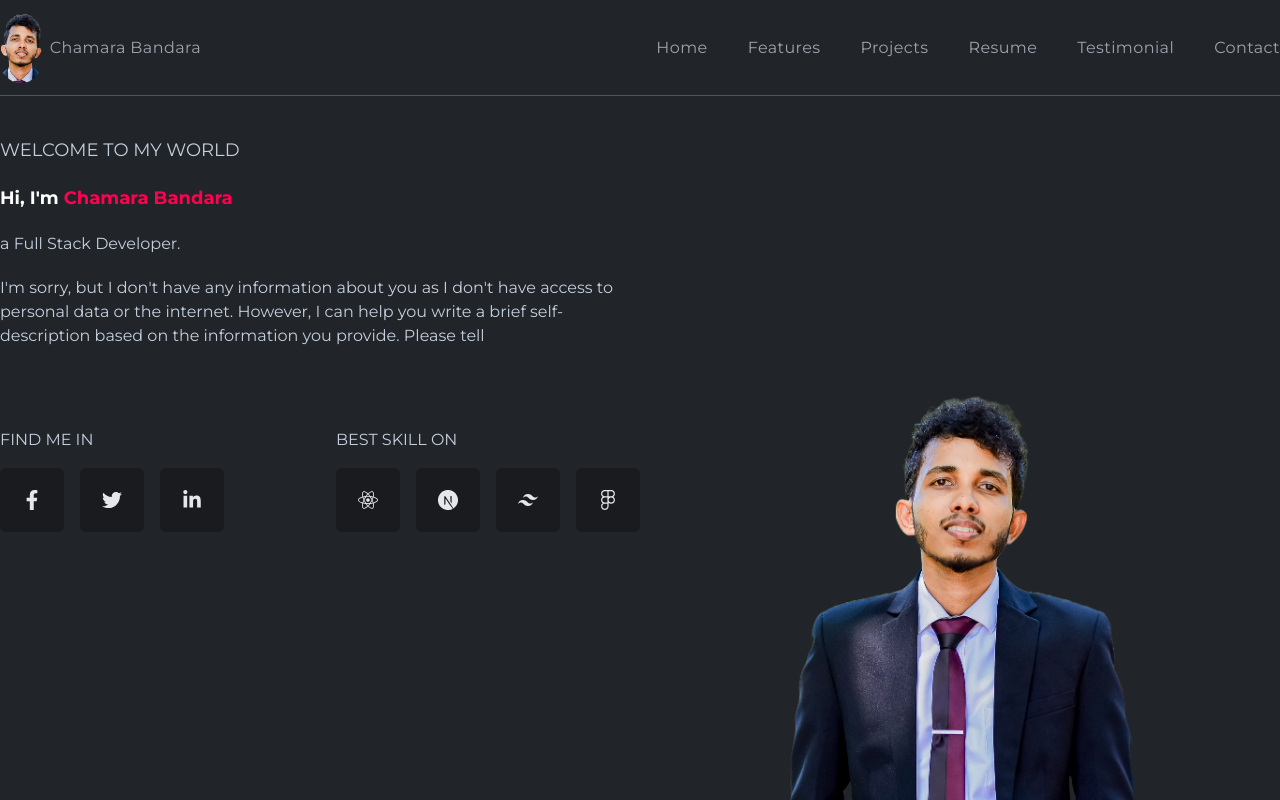
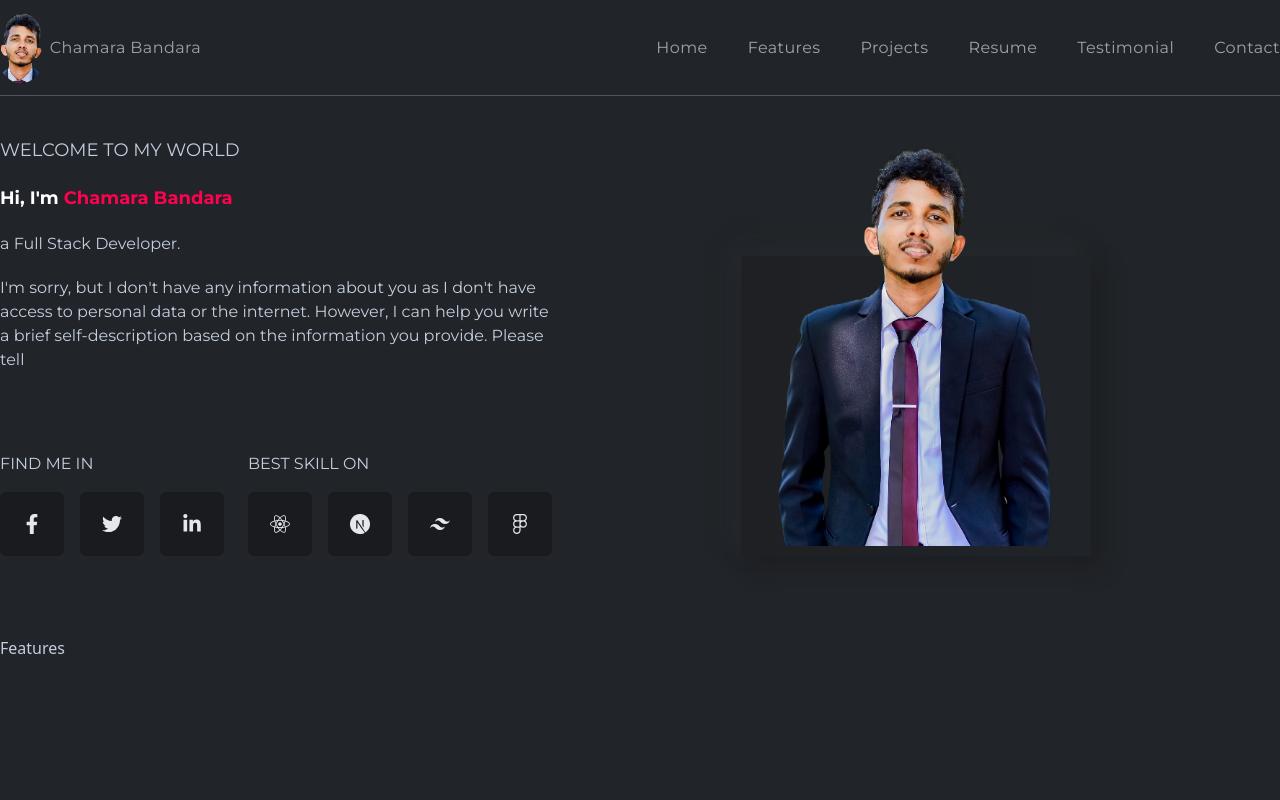
Before and after one commit to chamarabandarawd/Personal-web, a React (Create React App) app: page / in a window 1280 px wide. Shown: the top 800 px of the page. Built offline with nearby package versions, Linux system fonts and the light colour scheme.

Commit message:
RightBanner componet done. banner almost completed

```diff
--- a/src/components/banner/Banner.js
+++ b/src/components/banner/Banner.js
@@ -1,6 +1,6 @@
 import React from 'react'
-import { person } from '../../assets'
 import LeftBanner from './LeftBanner'
+import RightBanner from './RightBanner'
 
 const Banner = () => {
 
@@ -10,9 +10,7 @@ const Banner = () => {
             id='home'
             className="w-full pt-10 py-20  flex item-center border-b-[px] font-titleFont border-b-black">
                 <LeftBanner/>
-            <div className='w-1/2'>
-                <img src={person} alt="bannerImg" />
-            </div>
+            <RightBanner/>
         </section>
     )
 }
--- /dev/null
+++ b/src/components/banner/RightBanner.js
@@ -0,0 +1,14 @@
+import React from 'react'
+import { person } from '../../assets'
+
+const RightBanner = () => {
+  return (
+    <div className='w-full lgl:w-1/2 flex justify-center items-center relative '>
+    <img  className=" h-[400px] lgl:w-[500px] lgl:h-[680px] z-10"
+     src={person} alt="bannerImg" />
+      <div className="absolute bottom-0 w-[350px] h-[300px] lgl:w-[500px] lgl:h-[500px] bg-gradient-to-r from-[#1e2024] to-[#202327] shadow-shadowOne flex justify-center items-center"></div>
+</div>
+  )
+}
+
+export default RightBanner
```
Also changed, not shown: src/assets/person.png.
